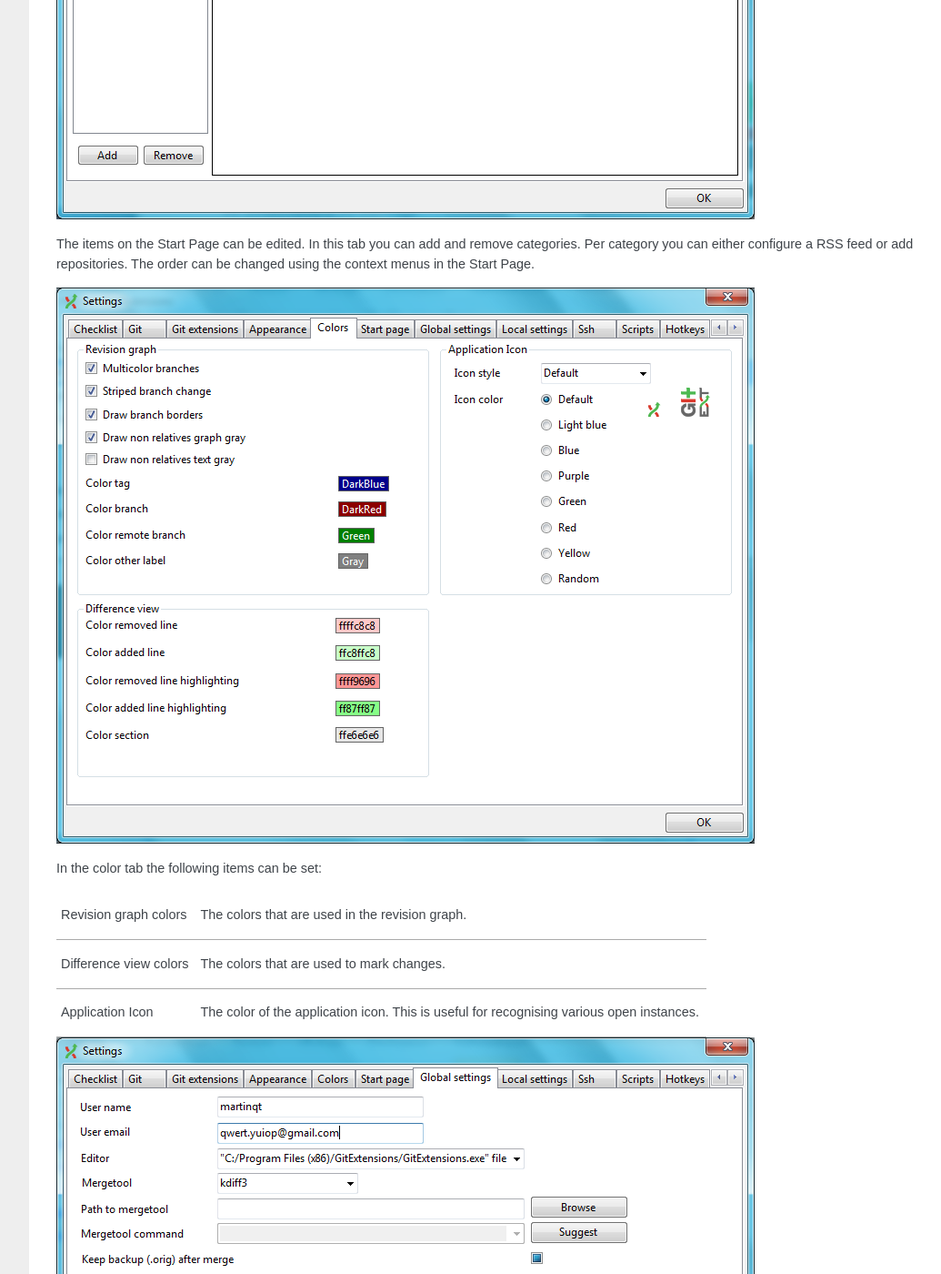
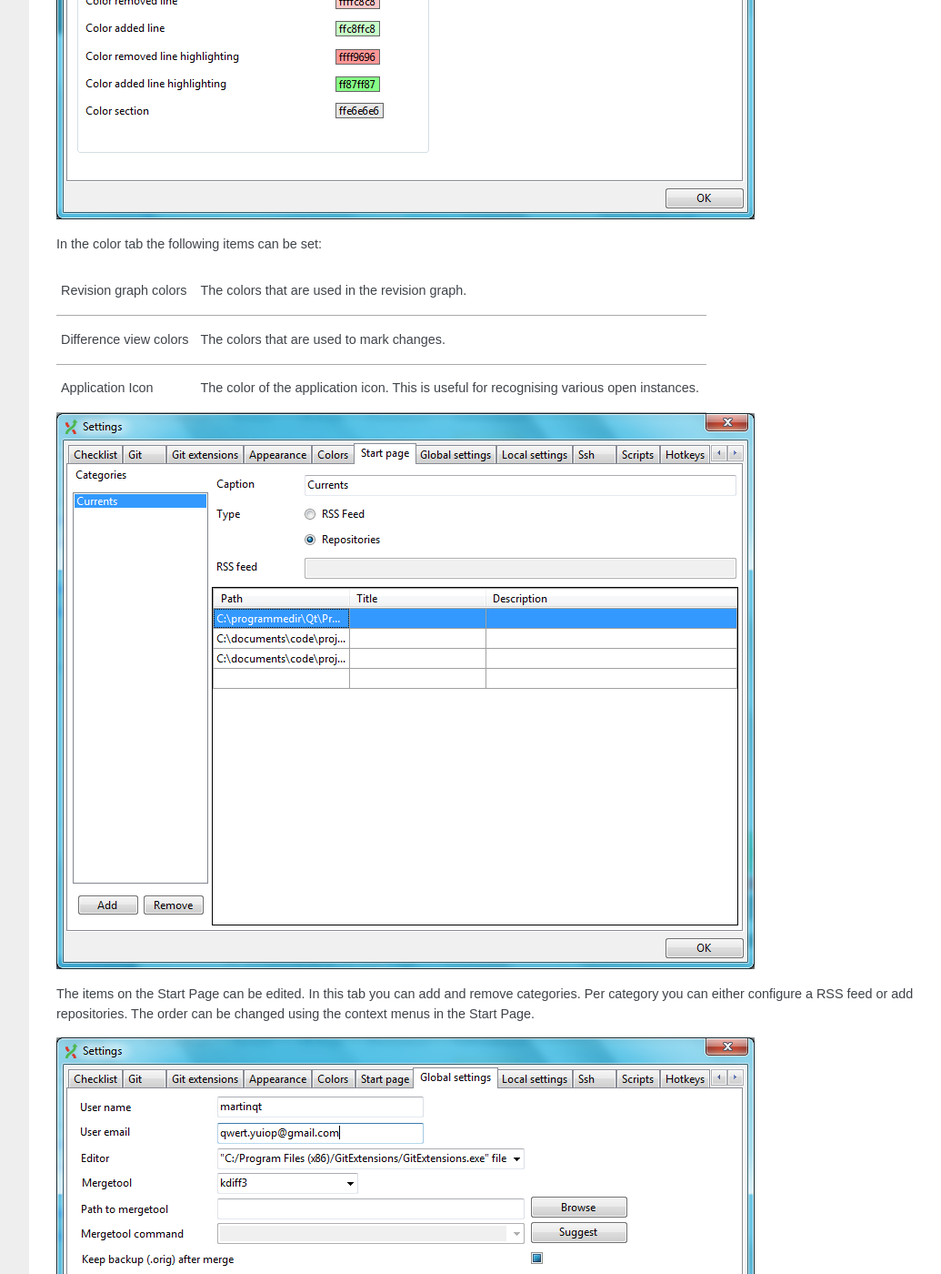
Before and after one commit to martinqt/GitExtensionsDoc, a Sphinx documentation site: the page built from source/getting_started.rst, in a window 1280 px wide and 1400 px high, scrolled down 7373 px. Shown: the whole window at 91% size, without its empty margins (198-1233 px from the left). Built offline with Sphinx 7.4.7, drawn with Linux system fonts in a browser that asks for light colours; part of the change alters nothing that is shown.

```diff
--- a/source/getting_started.rst
+++ b/source/getting_started.rst
@@ -126,11 +126,6 @@ be set here. This is only needed when these are not in the system path.
 |Dictionary for spelling checker                    | Choose the dictionary to use for the spelling checker in the commit dialog.|
 +---------------------------------------------------+----------------------------------------------------------------------------+
 
-.. image:: /images/settings/start_page.png
-
-The items on the Start Page can be edited. In this tab you can add and remove categories. Per category you can either configure
-a RSS feed or add repositories. The order can be changed using the context menus in the Start Page.
-
 .. image:: /images/settings/colors.png
 
 In the color tab the following items can be set:
@@ -142,6 +137,11 @@ In the color tab the following items can be set:
 +-----------------------+-------------------------------------------------------------------------------------------+
 |Application Icon       | The color of the application icon. This is useful for recognising various open instances. |
 +-----------------------+-------------------------------------------------------------------------------------------+
+
+.. image:: /images/settings/start_page.png
+
+The items on the Start Page can be edited. In this tab you can add and remove categories. Per category you can either configure
+a RSS feed or add repositories. The order can be changed using the context menus in the Start Page.
 
 .. image:: /images/settings/global_settings.png
 
```
